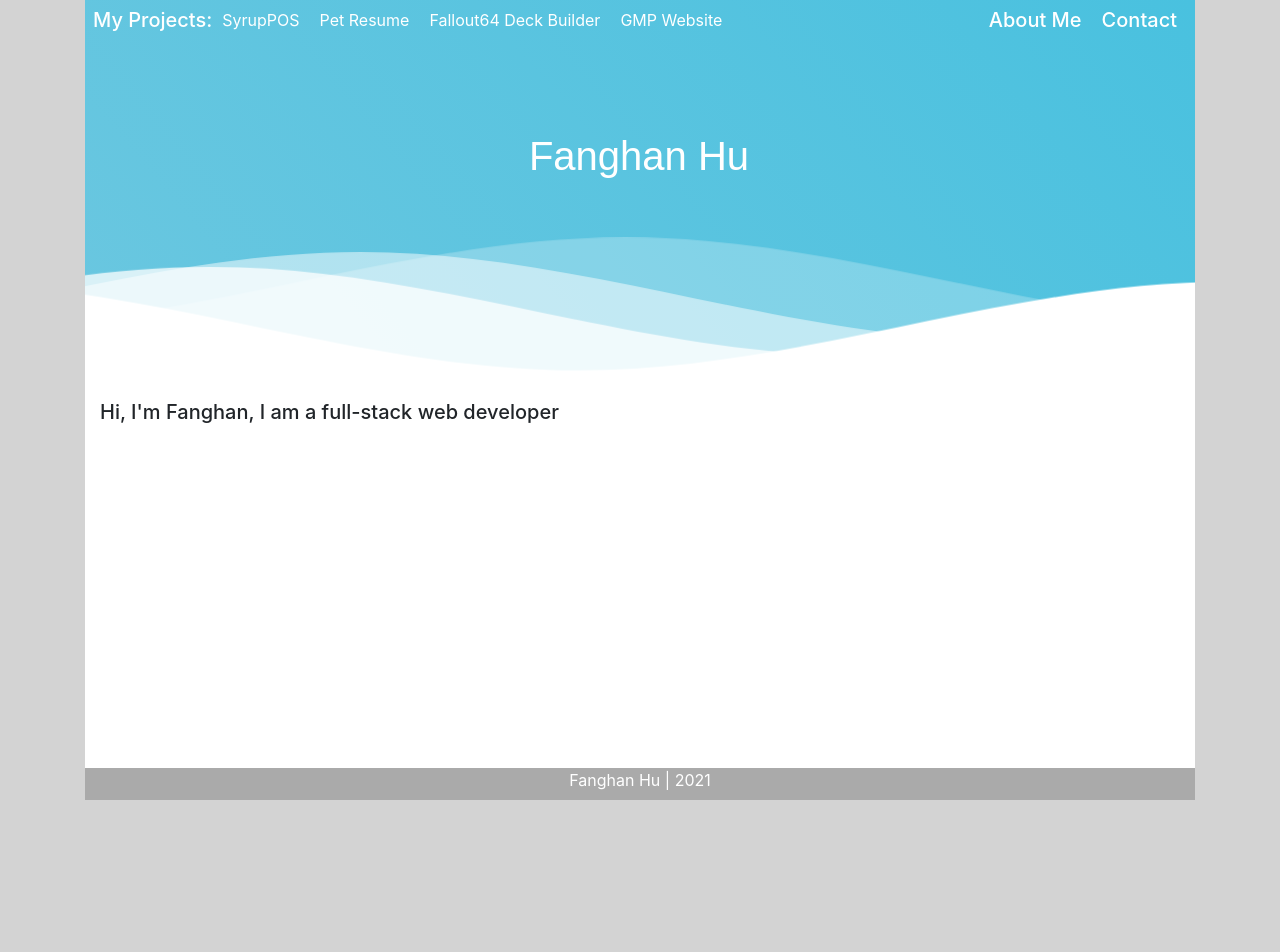
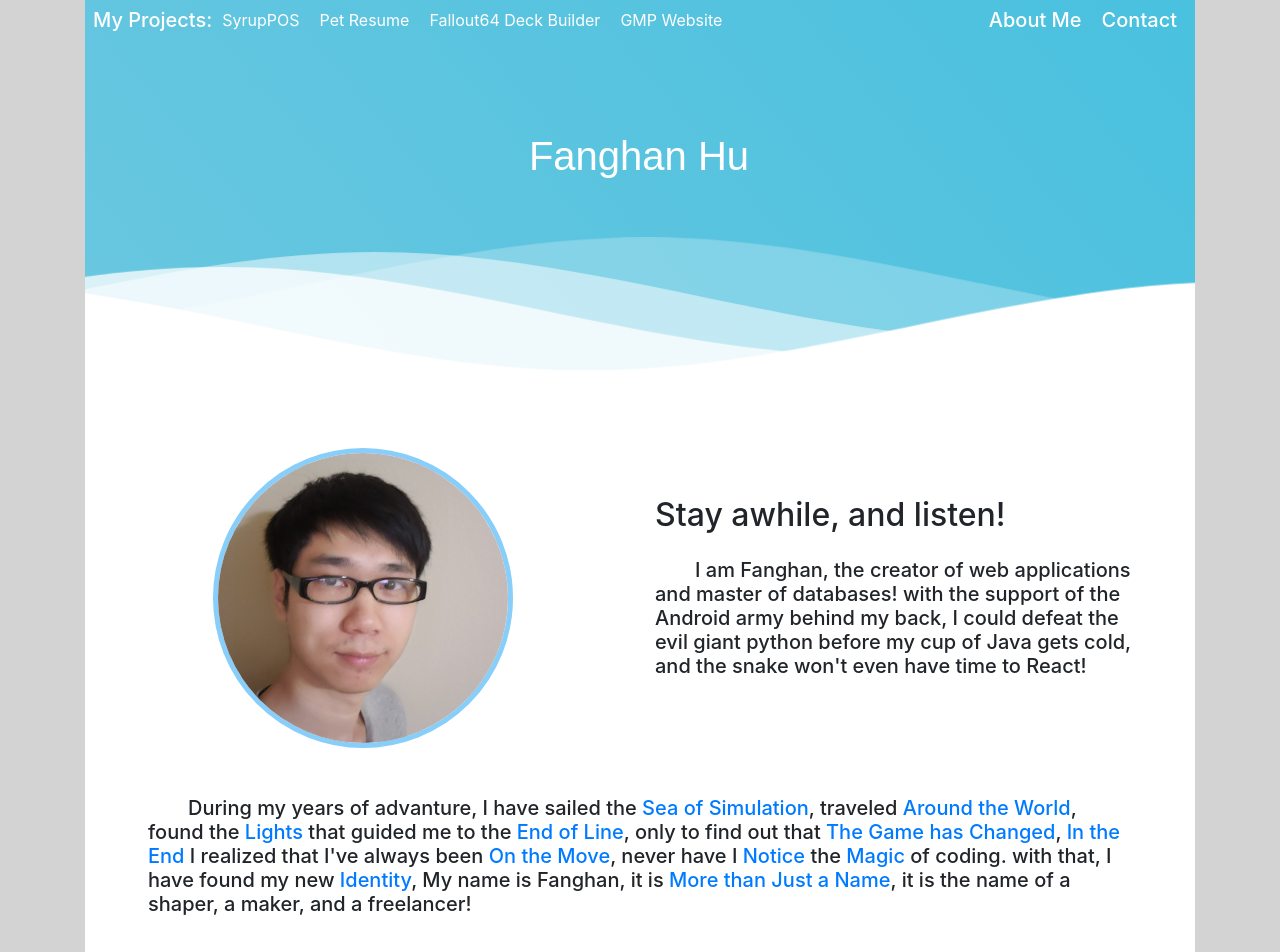
Before and after one commit to FanghanHu/Portfolio, a React (Create React App) app: page / in a window 1280 px wide. Shown: the top 952 px of the page. Before the commit the page ends 800 px from the top, so only its background shows below. Built offline with nearby package versions, Linux system fonts and the light colour scheme.

Commit message:
about me page

```diff
--- a/package.json
+++ b/package.json
@@ -14,9 +14,12 @@
     "@testing-library/user-event": "^12.6.2",
     "bootstrap": "^4.6.0",
     "gh-pages": "^3.1.0",
+    "i": "^0.3.6",
+    "npm": "^7.7.6",
     "react": "^17.0.1",
     "react-bootstrap": "^1.4.3",
     "react-dom": "^17.0.1",
+    "react-lazy-load-image-component": "^1.5.1",
     "react-router-dom": "^5.2.0",
     "react-scripts": "4.0.1",
     "react-scrollspy": "^3.4.3",
--- a/src/App.css
+++ b/src/App.css
@@ -5,3 +5,7 @@ html, body  {
 body {
   background: lightgray;
 }
+
+.paragraph {
+  text-indent: 2em;
+}
--- a/src/pages/about-me.js
+++ b/src/pages/about-me.js
@@ -1,12 +1,64 @@
-import { Container, Tab } from "react-bootstrap";
+import { Container, Row, Col, Tab } from "react-bootstrap";
+import profile3 from "../assets/imgs/profile3-min.jpg";
 
 export default function AboutMe() {
     return (
         <Tab.Pane eventKey="about-me">
-            <Container>
-                <h5>
-                    Hi, I'm Fanghan, I am a full-stack web developer
-                </h5>
+            <Container className="pt-5">
+                <Row>
+                    <Col>
+                        <div
+                            style={{
+                                borderRadius: "50%",
+                                width: "300px",
+                                height:"300px",
+                                overflow: "hidden",
+                                border: "5px solid lightskyblue",
+                                margin: "0 auto"
+                            }}
+                        >
+                            <img
+                                alt="me"
+                                width="100%"
+                                style={{
+                                    position:"relative",
+                                    top: "-25%"
+                                }}
+                                src={profile3}
+                            />
+                        </div>
+
+                    </Col>
+                    <Col>
+                        <h2 className="pt-5">
+                            Stay awhile, and listen!
+                        </h2>
+                        <div className="pt-3 pr-1 pr-md-5 h5 paragraph">
+                            I am Fanghan, the creator of web applications and master of databases!
+                            with the support of the Android army behind my back, I could defeat the
+                            evil giant python before my cup of Java gets cold, and the snake won't even have time
+                            to React!
+                        </div>
+                    </Col>
+                </Row>
+                <div className="p-1 p-md-5 h5 paragraph">
+                    During my years of advanture, I have sailed the <a href="https://www.youtube.com/watch?v=2OmDnzlXeqw" target="_blank" rel="noreferrer">Sea of Simulation</a>,
+                    traveled <a href="https://www.youtube.com/watch?v=dwDns8x3Jb4" target="_blank" rel="noreferrer">Around the World</a>,
+                    found the <a href="https://www.youtube.com/watch?v=0NKUpo_xKyQ" target="_blank" rel="noreferrer">Lights</a> that guided me
+                    to the <a href="https://www.youtube.com/watch?v=NOMa56y_Was" target="_blank" rel="noreferrer">End of Line</a>, only to find
+                    out that <a href="https://www.youtube.com/watch?v=AISkUx8iaBo" target="_blank" rel="noreferrer">The Game has Changed</a>
+                    , <a href="https://www.youtube.com/watch?v=eVTXPUF4Oz4" target="_blank" rel="noreferrer">In the End</a> I realized that
+                    I've always been <a href="https://www.youtube.com/watch?v=MnSlJQvMIt0" target="_blank" rel="noreferrer">On the Move</a>, never have
+                    I <a href="https://www.youtube.com/watch?v=F9Ay74LfKd4" target="_blank" rel="noreferrer">Notice</a> the <a
+                    href="https://www.youtube.com/watch?v=F9Ay74LfKd4" target="_blank" rel="noreferrer">Magic</a> of coding.
+                    with that, I have found my new <a href="https://www.youtube.com/watch?v=qdMwV8cfzwI" target="_blank" rel="noreferrer">Identity</a>,
+                    My name is Fanghan, it is <a href="https://www.youtube.com/watch?v=9o_jp2F3uJU" target="_blank" rel="noreferrer">More than Just a Name</a>,
+                    it is the name of a shaper, a maker, and a freelancer!
+                </div>
+                <div className="px-1 px-md-5 pb-5 h5 mb-0 paragraph">
+                    Ahem... Sorry for all that nonsense, let's waste no more time, and get down to business,
+                    so... <a href="https://www.youtube.com/watch?v=jVy0JWX5XEY" target="_blank" rel="noreferrer">do you want to develop an app?</a> (&gt;v0)
+                </div>
             </Container>
         </Tab.Pane>
     );
```
Also changed, not shown: 1 other file (tests, documents, lock files or other folders).
